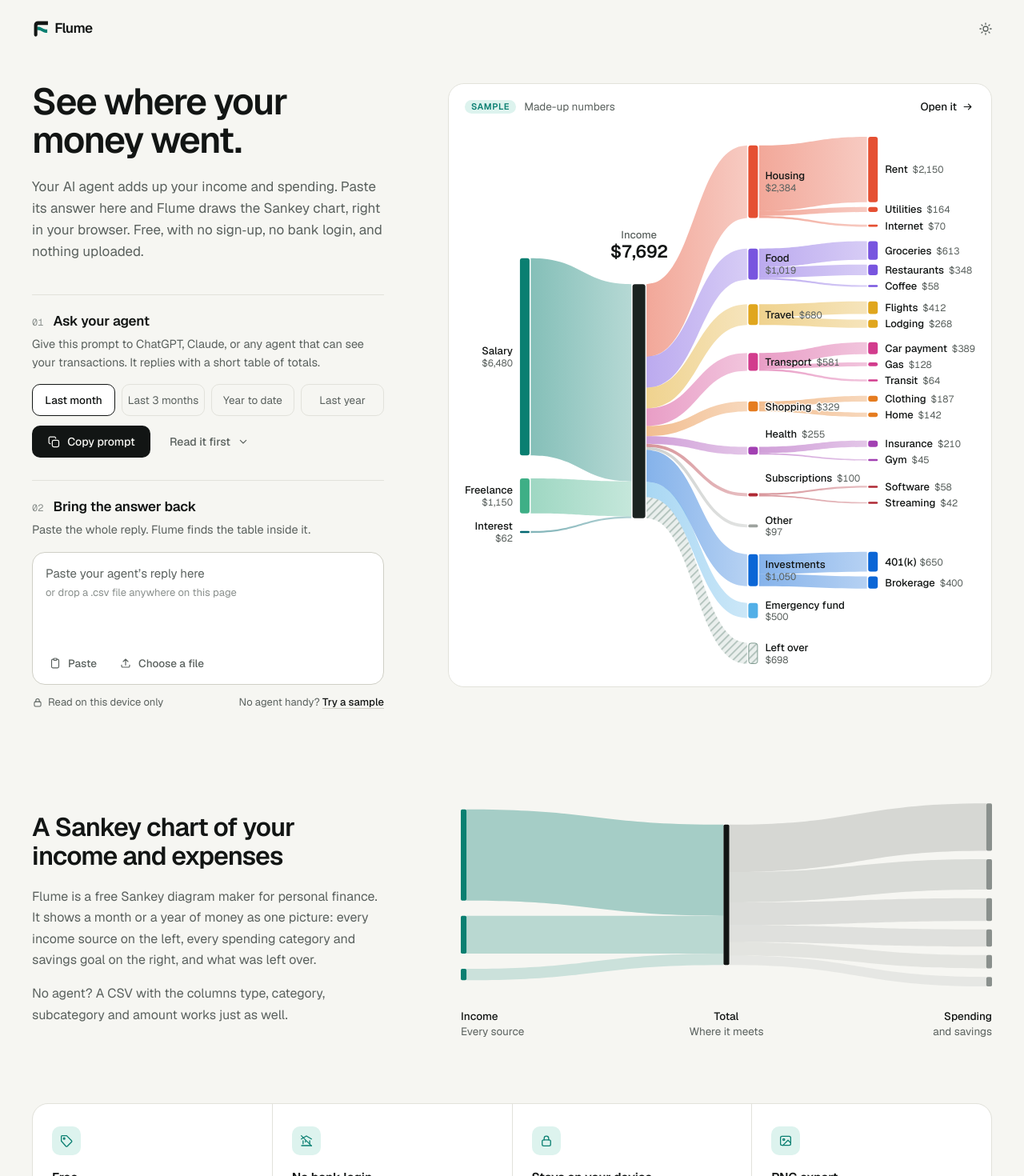
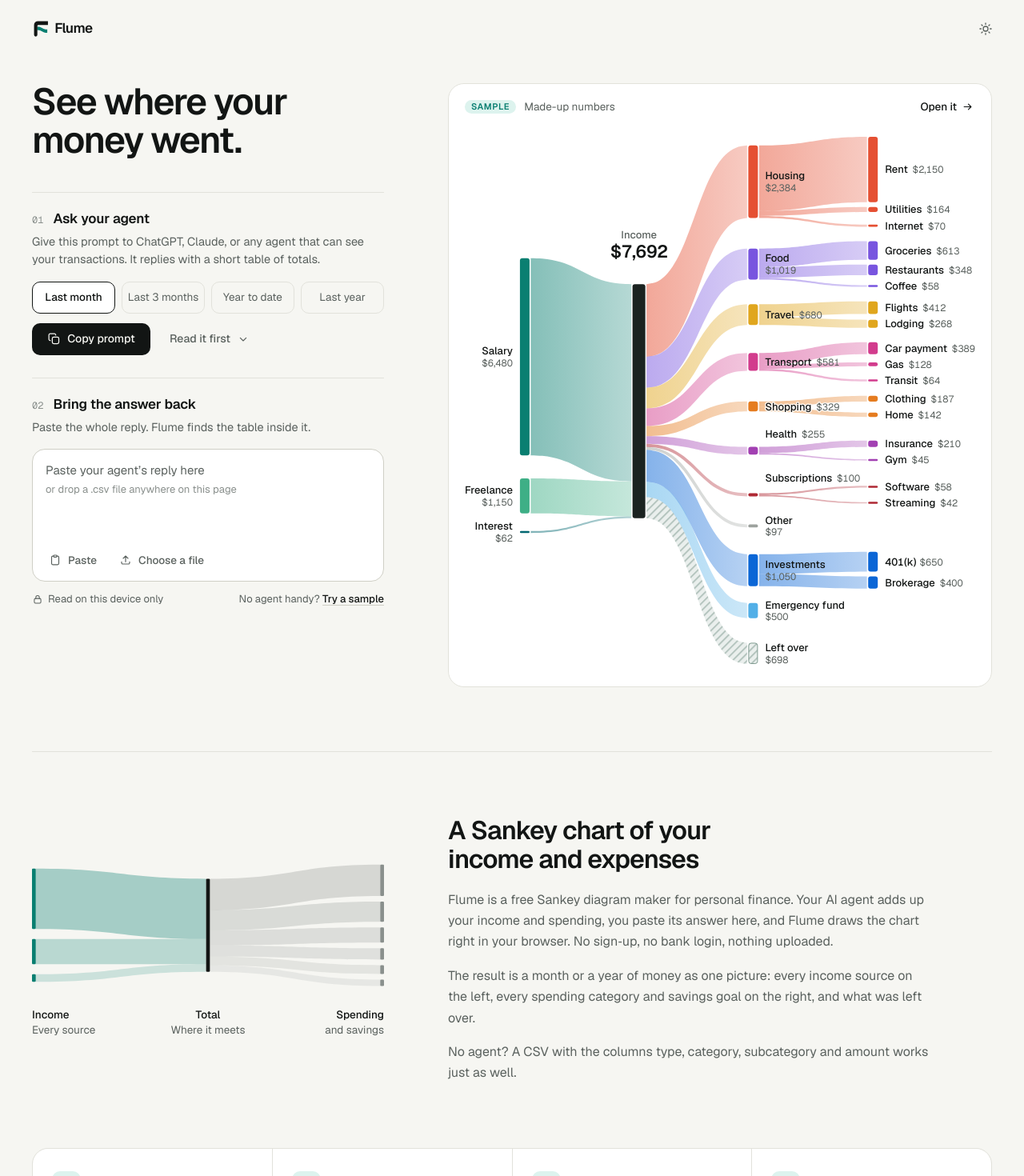
Before and after one commit to kianxm/flume, a Next.js app: page / in a window 1280 px wide. Shown: the top 1470 px of the page at 80% size. Built offline with nearby package versions, Linux system fonts and the light colour scheme.

Commit message:
Simplify the hero and separate it from the explainer
Moves the intro copy into the explainer section, puts the flow sketch in the left column, and adds a divider between the two sections.

```diff
--- a/components/app/Landing.tsx
+++ b/components/app/Landing.tsx
@@ -56,10 +56,6 @@ export function Landing({
           <h1 className="text-[36px] leading-[1.04] font-semibold tracking-[-0.035em] text-balance sm:text-[46px]">
             See where your money went.
           </h1>
-          <p className="mt-4 max-w-[35rem] text-[16px] leading-[1.6] text-text-muted sm:mt-5 sm:text-[17px]">
-            Your AI agent adds up your income and spending. Paste its answer here and Flume draws the Sankey chart,
-            right in your browser. Free, with no sign&#8209;up, no bank login, and nothing uploaded.
-          </p>
 
           <ol className="mt-8 max-w-[35rem] space-y-7 sm:mt-10">
             <Step
--- a/components/app/LandingInfo.tsx
+++ b/components/app/LandingInfo.tsx
@@ -32,23 +32,29 @@ export function LandingInfo() {
     <>
       <section
         aria-labelledby="about-heading"
-        className="mt-20 grid items-center gap-x-16 gap-y-10 sm:mt-28 lg:grid-cols-[minmax(0,27.5rem)_minmax(0,1fr)] xl:gap-x-20"
+        className="mt-14 grid items-center gap-x-16 gap-y-10 border-t border-border pt-14 sm:mt-20 sm:pt-20 lg:grid-cols-[minmax(0,27.5rem)_minmax(0,1fr)] xl:gap-x-20"
       >
-        <div className="min-w-0">
+        {/* Text comes first in the source and on phones; on wide screens the
+            sketch takes the left column so it never stacks under the sample chart. */}
+        <div className="min-w-0 max-w-[38rem] lg:order-2">
           <h2 id="about-heading" className={sectionHeading}>
             A Sankey chart of your income and expenses
           </h2>
           <p className="mt-5 text-[16px] leading-[1.65] text-text-muted">
-            Flume is a free Sankey diagram maker for personal finance. It shows a month or a year of money as one
-            picture: every income source on the left, every spending category and savings goal on the right, and
-            what was left over.
+            Flume is a free Sankey diagram maker for personal finance. Your AI agent adds up your income and
+            spending, you paste its answer here, and Flume draws the chart right in your browser. No sign&#8209;up,
+            no bank login, nothing uploaded.
+          </p>
+          <p className="mt-4 text-[16px] leading-[1.65] text-text-muted">
+            The result is a month or a year of money as one picture: every income source on the left, every
+            spending category and savings goal on the right, and what was left over.
           </p>
           <p className="mt-4 text-[16px] leading-[1.65] text-text-muted">
             No agent? A CSV with the columns type, category, subcategory and amount works just as well.
           </p>
         </div>
 
-        <figure className="min-w-0 lg:pl-4">
+        <figure className="min-w-0 lg:order-1">
           <FlowSketch className="block h-auto w-full" />
           <figcaption className="mt-5 grid grid-cols-3 gap-3 pt-1 text-[13px] leading-[1.4] text-text-muted sm:text-[13.5px]">
             <span>
```
